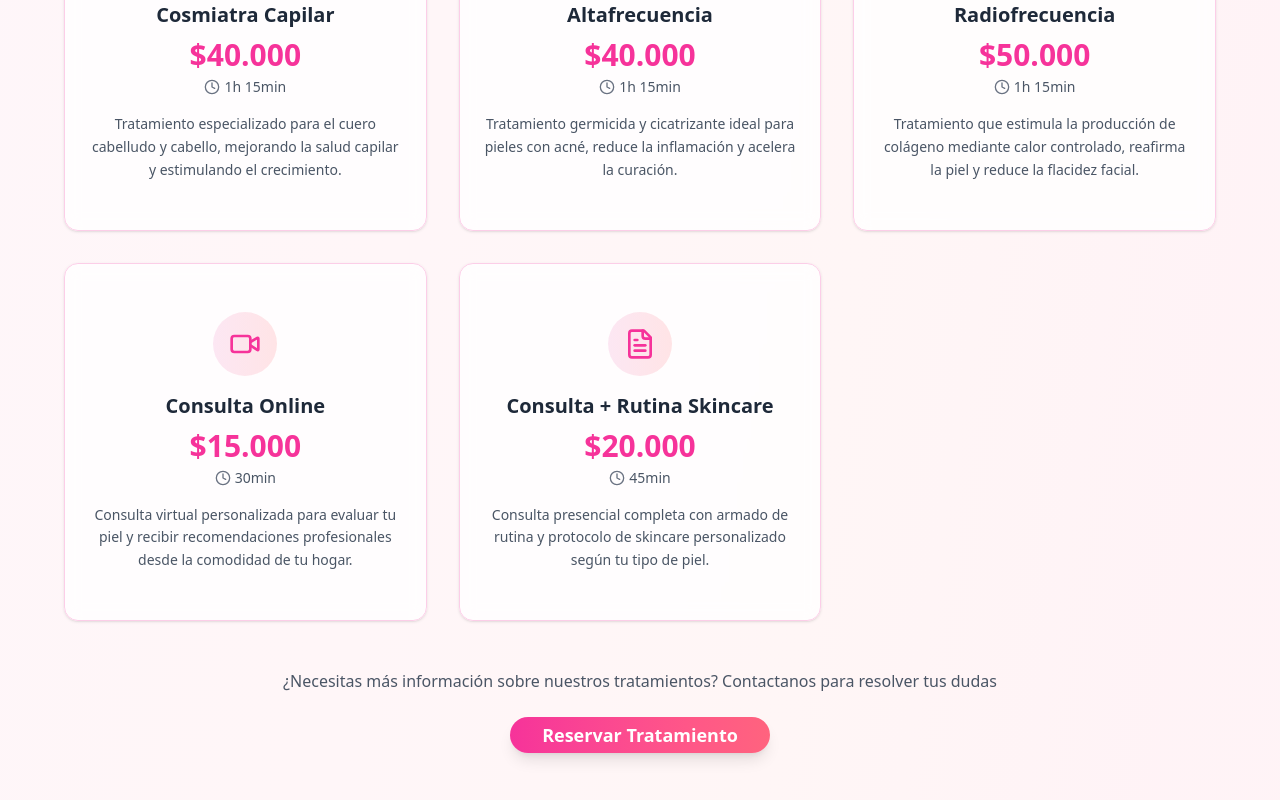
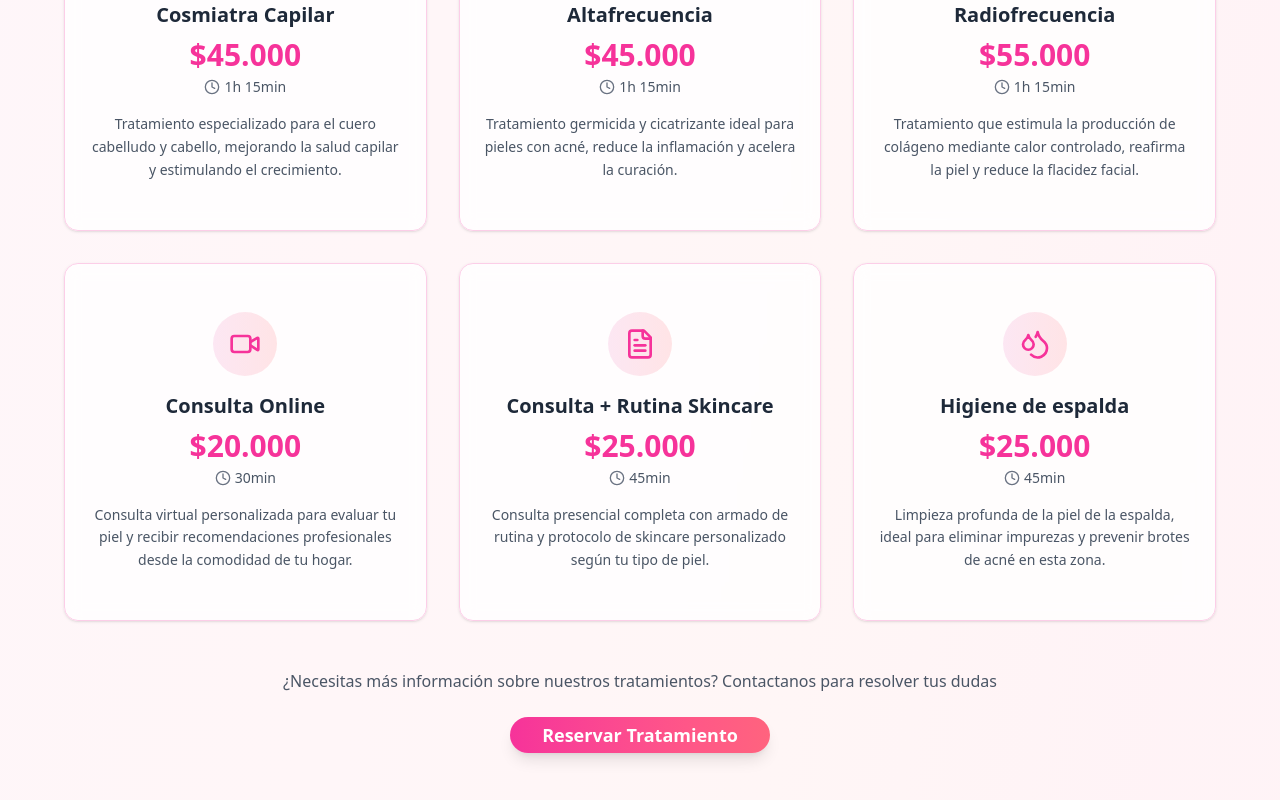
Before and after one commit to EnzoDerviche/Cosmetologist, a Next.js app: page / in a window 1280 px wide. Shown: the part 2364-3164 px from the top of the page. Built offline with nearby package versions, Linux system fonts and the light colour scheme.

Commit message:
cambio de precios

```diff
--- a/components/services-section.tsx
+++ b/components/services-section.tsx
@@ -13,7 +13,7 @@ export function ServicesSection({ onWhatsAppClick }: ServicesSectionProps) {
     {
       icon: Sparkles,
       title: "Higiene Facial",
-      price: "$40.000",
+      price: "$45.000",
       duration: "1h 15min",
       description:
         "Limpieza profunda de la piel con extracción de comedones, vapor ozono y mascarilla purificante. Ideal para mantener la piel saludable y radiante.",
@@ -21,7 +21,7 @@ export function ServicesSection({ onWhatsAppClick }: ServicesSectionProps) {
     {
       icon: Crown,
       title: "Higiene Facial Premium",
-      price: "$45.000",
+      price: "$50.000",
       duration: "1h 15min",
       description:
         "Versión premium de nuestra higiene facial con tratamientos adicionales y productos de alta gama para resultados superiores.",
@@ -30,7 +30,7 @@ export function ServicesSection({ onWhatsAppClick }: ServicesSectionProps) {
     {
       icon: Zap,
       title: "Dermapen",
-      price: "$50.000",
+      price: "$55.000",
       duration: "1h 15min",
       description:
         "Microagujas que estimulan la producción de colágeno, mejoran la textura de la piel y reducen cicatrices, líneas de expresión y poros dilatados.",
@@ -46,7 +46,7 @@ export function ServicesSection({ onWhatsAppClick }: ServicesSectionProps) {
     {
       icon: Scissors,
       title: "Dermaplaning",
-      price: "$50.000",
+      price: "$55.000",
       duration: "1h 15min",
       description:
         "Exfoliación física que elimina células muertas y vello facial, dejando la piel suave, luminosa y lista para absorber productos.",
@@ -54,7 +54,7 @@ export function ServicesSection({ onWhatsAppClick }: ServicesSectionProps) {
     {
       icon: Droplets,
       title: "Peelings",
-      price: "$45.000",
+      price: "$50.000",
       duration: "1h 15min",
       description:
         "Exfoliación controlada que renueva las capas superficiales de la piel, mejora manchas, textura y luminosidad facial.",
@@ -62,7 +62,7 @@ export function ServicesSection({ onWhatsAppClick }: ServicesSectionProps) {
     {
       icon: Heart,
       title: "Cosmiatra Capilar",
-      price: "$40.000",
+      price: "$45.000",
       duration: "1h 15min",
       description:
         "Tratamiento especializado para el cuero cabelludo y cabello, mejorando la salud capilar y estimulando el crecimiento.",
@@ -70,15 +70,15 @@ export function ServicesSection({ onWhatsAppClick }: ServicesSectionProps) {
     {
       icon: Radio,
       title: "Altafrecuencia",
-      price: "$40.000",
+      price: "$45.000",
       duration: "1h 15min",
       description:
         "Tratamiento germicida y cicatrizante ideal para pieles con acné, reduce la inflamación y acelera la curación.",
     },
     {
-      icon: Palette,
+      icon: Radio,
       title: "Radiofrecuencia",
-      price: "$50.000",
+      price: "$55.000",
       duration: "1h 15min",
       description:
         "Tratamiento que estimula la producción de colágeno mediante calor controlado, reafirma la piel y reduce la flacidez facial.",
@@ -86,7 +86,7 @@ export function ServicesSection({ onWhatsAppClick }: ServicesSectionProps) {
     {
       icon: Video,
       title: "Consulta Online",
-      price: "$15.000",
+      price: "$20.000",
       duration: "30min",
       description:
         "Consulta virtual personalizada para evaluar tu piel y recibir recomendaciones profesionales desde la comodidad de tu hogar.",
@@ -94,10 +94,18 @@ export function ServicesSection({ onWhatsAppClick }: ServicesSectionProps) {
     {
       icon: FileText,
       title: "Consulta + Rutina Skincare",
-      price: "$20.000",
+      price: "$25.000",
       duration: "45min",
       description:
         "Consulta presencial completa con armado de rutina y protocolo de skincare personalizado según tu tipo de piel.",
+    },
+    {
+      icon: Droplets,
+      title: "Higiene de espalda",
+      price: "$25.000",
+      duration: "45min",
+      description:
+        "Limpieza profunda de la piel de la espalda, ideal para eliminar impurezas y prevenir brotes de acné en esta zona.",
     },
   ]
 
```
